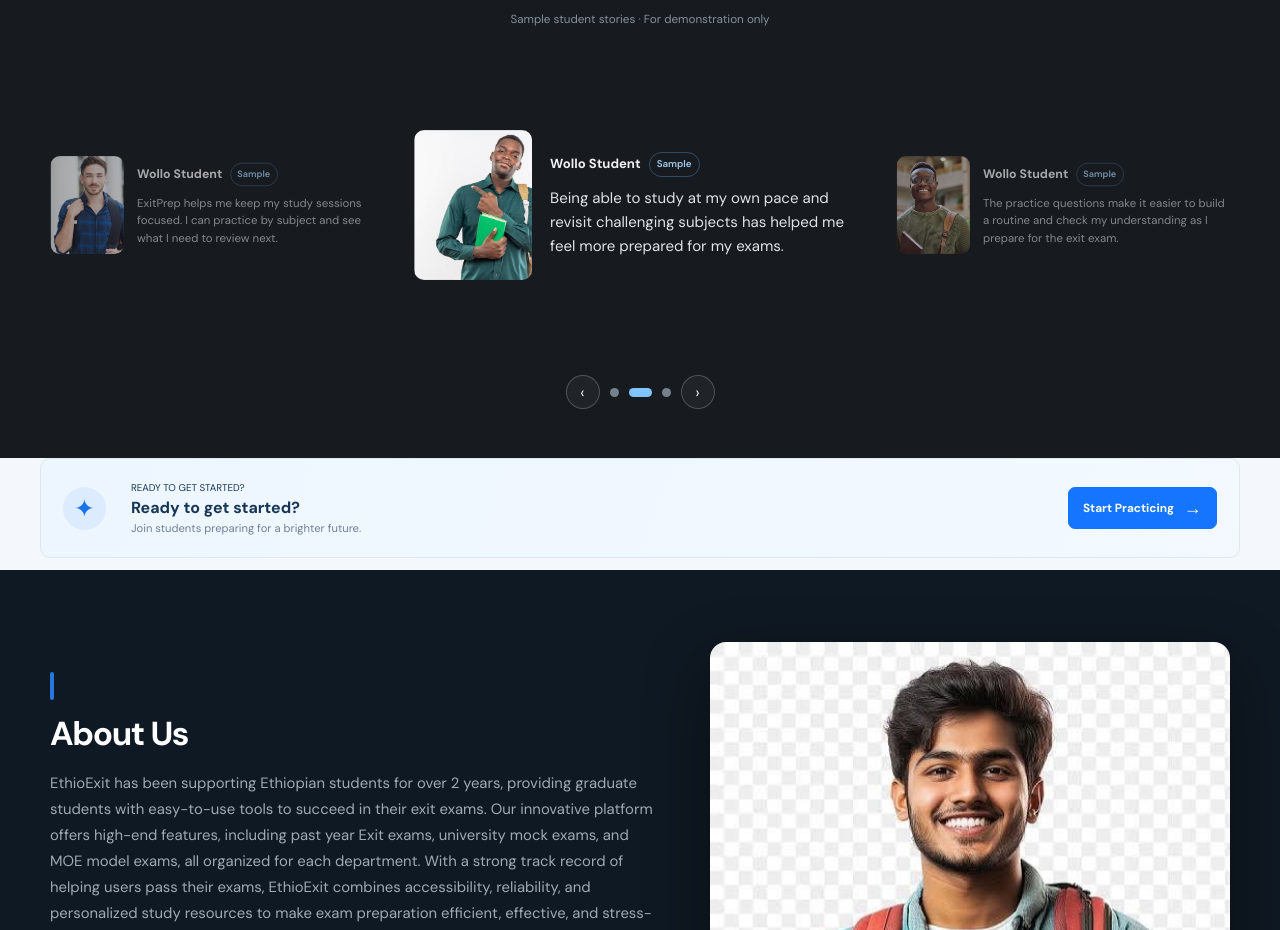
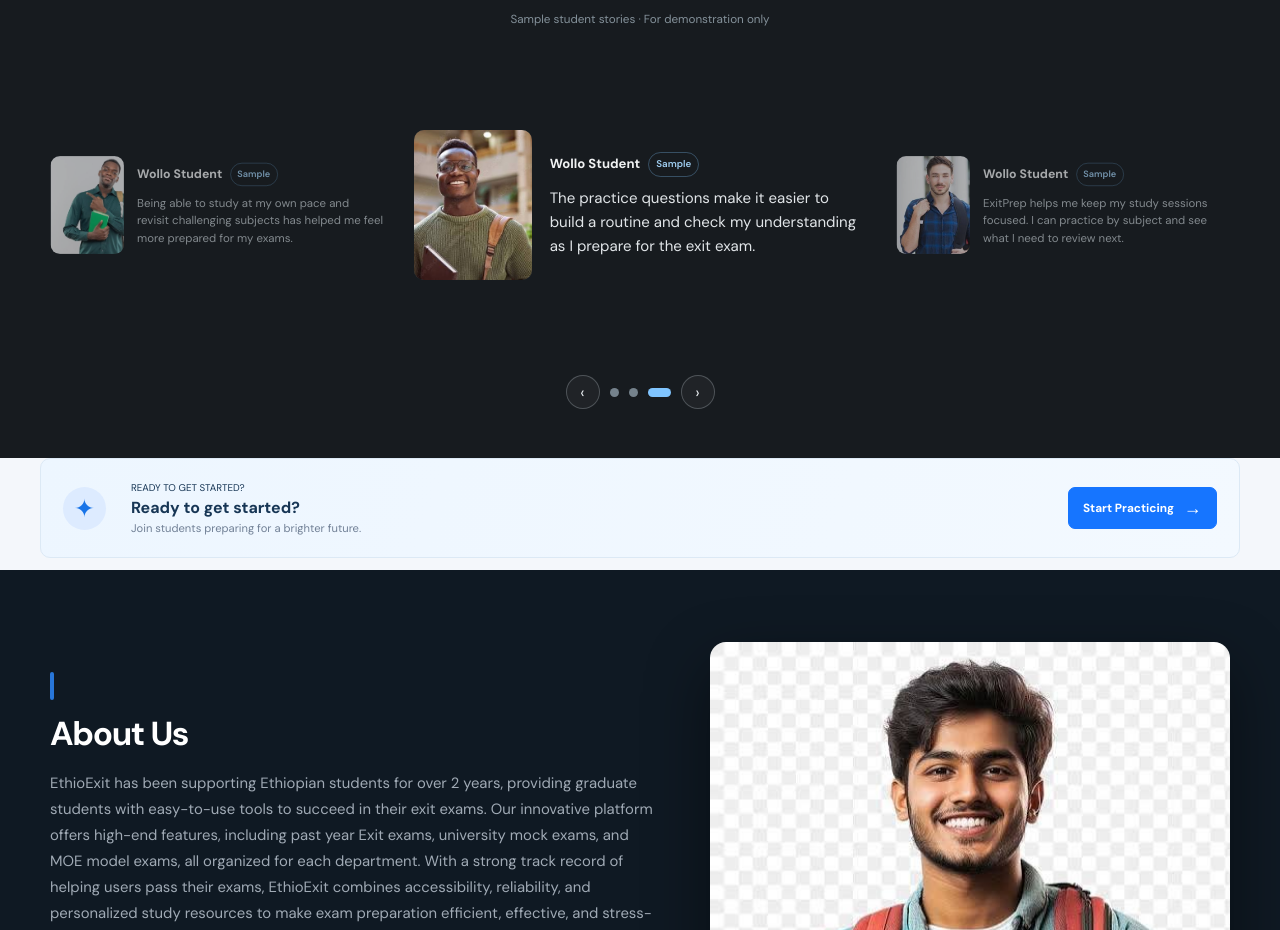
Before and after one commit to goodthinker9/national-exit-exam-platform, a React (Vite) app: page / in a window 1280 px wide. Shown: the part 2980-3910 px from the top of the page. Built offline with nearby package versions, Linux system fonts and the light colour scheme; no server answers; the database is empty.

Commit message:
update The transition speed in the home page

```diff
--- a/src/components/pages/HomePage.css
+++ b/src/components/pages/HomePage.css
@@ -93,7 +93,7 @@
 .landing-testimonials-heading > p:not(.landing-section-eyebrow) { margin: 0 0 12px; color: #bcc5cc; font-size: .98rem; }
 .landing-testimonials-heading > span { color: #84919a; font-size: .73rem; }
 .landing-testimonial-track { display: grid; width: min(1320px, 100%); min-height: 270px; grid-template-columns: minmax(0, 1fr) minmax(0, 1.28fr) minmax(0, 1fr); align-items: center; gap: 20px; margin: 0 auto; }
-.landing-testimonial-card { display: flex; min-width: 0; align-items: center; gap: 14px; opacity: .66; transform: scale(.94); transition: opacity .45s ease, transform .45s ease; }
+.landing-testimonial-card { display: flex; min-width: 0; align-items: center; gap: 14px; opacity: .66; transform: scale(.94); transition: opacity .2s ease, transform .2s ease; }
 .landing-testimonial-card.active { gap: 18px; opacity: 1; transform: scale(1); }
 .landing-testimonial-card > img { display: block; width: 78px; height: 104px; flex: none; border-radius: 10px; background: #323b40; object-fit: cover; object-position: center top; }
 .landing-testimonial-card.active > img { width: 118px; height: 150px; }
--- a/src/components/pages/HomePage.jsx
+++ b/src/components/pages/HomePage.jsx
@@ -275,7 +275,7 @@ export default function HomePage({ onStart, onViewAllDepartments }) {
     if (window.matchMedia("(prefers-reduced-motion: reduce)").matches) return undefined;
     const timer = window.setInterval(() => {
       setActiveTestimonial((current) => (current + 1) % studentTestimonials.length);
-    }, 6500);
+    }, 3000);
     return () => window.clearInterval(timer);
   }, []);
 
```
